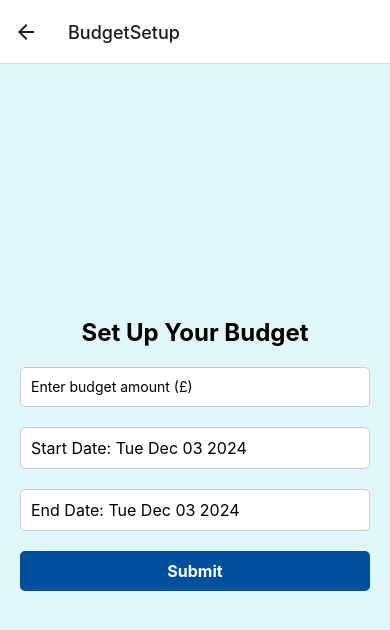
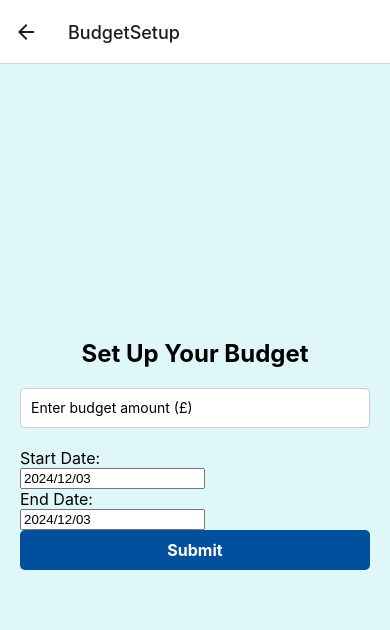
Before and after one commit to TUDublinBlanchBusinessIT/project-gracemoore1-2, a React Native app: screen /BudgetSetup in a window 390 px wide. Shown: the top 630 px of the page. Built offline with nearby package versions, Linux system fonts and the light colour scheme.

Commit message:
budgetscreen for web

```diff
--- a/src/Screens/BudgetSetupScreen.js
+++ b/src/Screens/BudgetSetupScreen.js
@@ -5,6 +5,8 @@ import { auth, db } from '../firebaseConfig'; // Firebase configuration
 import { doc, updateDoc } from 'firebase/firestore'; // Firestore methods
 import { Platform } from 'react-native';
 
+import DatePicker from 'react-datepicker';
+import 'react-datepicker/dist/react-datepicker.css';
 
 const BudgetSetupScreen = ({ navigation }) => {
   const [budgetAmount, setBudgetAmount] = useState('');
@@ -70,10 +72,21 @@ const BudgetSetupScreen = ({ navigation }) => {
       />
 
       {/* Start Date Picker */}
+      {Platform.OS === 'web' ? (
+        <View style={styles.datePickerWeb}>
+          <Text style={styles.datePickerText}>Start Date:</Text>
+          <DatePicker
+            selected={startDate}
+            onChange={(date) => setStartDate(date)}
+            dateFormat="yyyy/MM/dd"
+          />
+        </View>
+      ) : (
       <TouchableOpacity onPress={() => setShowStartPicker(true)} style={styles.datePickerButton}>
         <Text style={styles.datePickerText}>Start Date: {startDate.toDateString()}</Text>
       </TouchableOpacity>
-      {showStartPicker && (
+      )}
+      {showStartPicker && Platform.OS !== 'web' && (
         <DateTimePicker
           value={startDate}
           mode="date"
@@ -87,10 +100,21 @@ const BudgetSetupScreen = ({ navigation }) => {
 
 
       {/* End Date Picker */}
+      {Platform.OS === 'web' ? (
+        <View style={styles.datePickerWeb}>
+          <Text style={styles.datePickerText}>End Date:</Text>
+          <DatePicker
+            selected={endDate}
+            onChange={(date) => setEndDate(date)}
+            dateFormat="yyyy/MM/dd"
+          />
+        </View>
+      ) : (
       <TouchableOpacity onPress={() => setShowEndPicker(true)} style={styles.datePickerButton}>
         <Text style={styles.datePickerText}>End Date: {endDate.toDateString()}</Text>
       </TouchableOpacity>
-      {showEndPicker && (
+      )}
+      {showEndPicker && Platform.OS !== 'web' && (
         <DateTimePicker
           value={endDate}
           mode="date"
```
